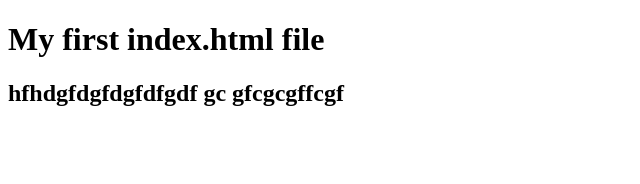
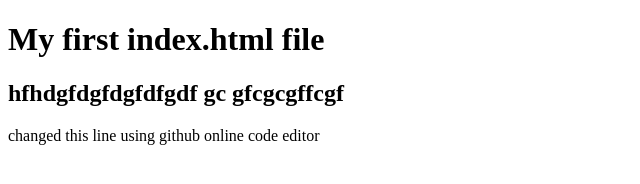
Before and after one commit to rusira12345/try-git, a plain HTML site: page index.html in a window 1280 px wide. Shown: the whole page, without its empty margins (0-640 px from the left). Drawn offline with Linux system fonts and the light colour scheme.

Commit message:
I changed my index.html file using git hub online code editor.

```diff
--- a/index.html
+++ b/index.html
@@ -8,5 +8,6 @@
 <body>
     <h1>My first index.html file</h1>
     <h2>hfhdgfdgfdgfdfgdf gc gfcgcgffcgf</h2>
+    <p>changed this line using github online code editor</p>
 </body>
 </html>
```
